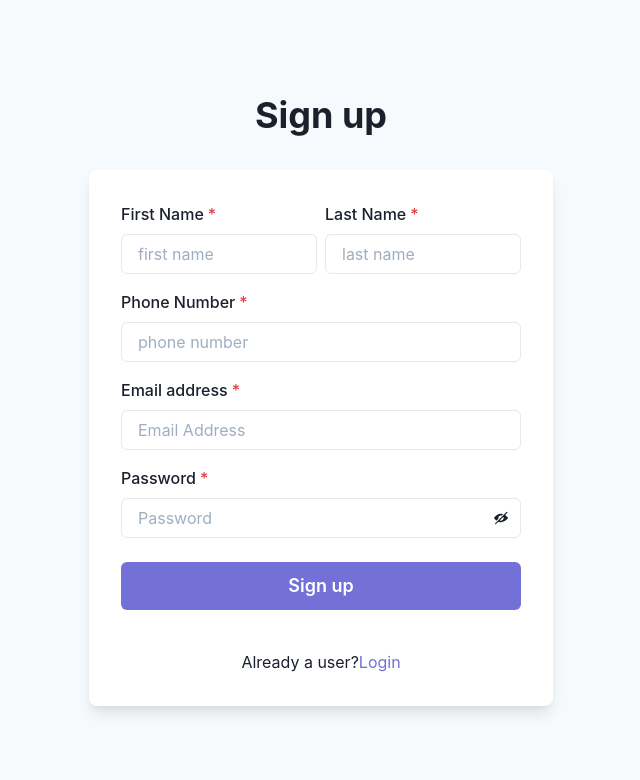
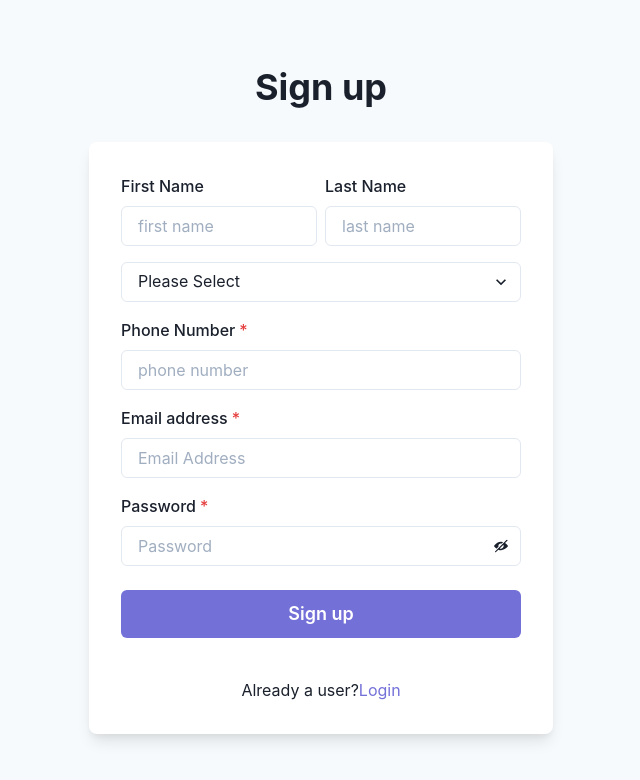
Before and after one commit to subin615/VS-CODE, a React app in the folder web/Ecom-App/: page /registration in a window 1280 px wide. Shown: the top 780 px of the page, without its empty margins (319-959 px from the left). Built offline with nearby package versions, Linux system fonts and the light colour scheme.

Commit message:
regis page

```diff
--- /dev/null
+++ b/web/Ecom-App/src/common/atom/CustomSelect.tsx
@@ -0,0 +1,23 @@
+import { Select } from '@chakra-ui/react';
+import React, { ChangeEvent } from 'react';
+
+interface SelectProps {
+    variant: string,
+    placeholder: string,
+    children: React.DetailedHTMLProps<React.OptionHTMLAttributes<HTMLOptionElement>, HTMLOptionElement>
+    onChange: (event: ChangeEvent<HTMLSelectElement>) => void
+}
+
+const CustomSelect: React.FC<SelectProps> = (props) => (
+    <Select
+        variant={props.variant}
+        placeholder={props.placeholder}
+        onChange={props.onChange}
+        _focus={{
+            boxShadow:
+                '0 0 1px 2px var(--primary-color), 0 1px 1px var(--primary-color)',
+        }}
+    >{props.children}</Select>
+)
+
+export default CustomSelect;
--- a/web/Ecom-App/src/common/atom/CustomFormControl.tsx
+++ b/web/Ecom-App/src/common/molecules/CustomFormControl.tsx
@@ -1,17 +1,19 @@
 import { Box, ComponentWithAs, FormControl, FormLabel, FormLabelProps } from '@chakra-ui/react';
 import React from 'react';
-import CustomInput from './CustomInput';
+import CustomInput from '../atom/CustomInput';
 
 interface FormControlProps {
     id: string,
     children: string,
     type: string,
     placeholder: string,
+    isRequired?: boolean
 }
 
 const CustomFormControl: React.FC<FormControlProps> = (props) => (
     <Box>
-        <FormControl id={props.id} isRequired>
+        <FormControl id={props.id} isRequired={props.isRequired}
+        >
             <FormLabel>{props.children}</FormLabel>
             <CustomInput type={props.type} placeholder={props.placeholder} />
         </FormControl>
--- a/web/Ecom-App/src/pages/Registration/Registration.tsx
+++ b/web/Ecom-App/src/pages/Registration/Registration.tsx
@@ -1,4 +1,4 @@
-import React, { useState } from 'react';
+import React, { useEffect, useState } from 'react';
 import './Registration.css'
 
 import {
@@ -13,15 +13,29 @@ import {
     Heading,
     Text,
     useColorModeValue,
+    Select,
 } from '@chakra-ui/react';
 import { ViewIcon, ViewOffIcon } from '@chakra-ui/icons';
 import CustomInput from '../../common/atom/CustomInput';
 import CustomButton from '../../common/atom/CustomButton';
-import CustomFormControl from '../../common/atom/CustomFormControl';
+import CustomFormControl from '../../common/molecules/CustomFormControl';
 import CustomLink from '../../common/atom/CustomLink';
+import CustomSelect from '../../common/atom/CustomSelect';
 
 const Registration: React.FC = () => {
     const [showPassword, setShowPassword] = useState(false);
+    const [showGST, setShowGST] = useState(false);
+    let selected: string;
+    const hangleSelect = (e: any) => {
+        console.log(e.target.value);
+        selected = e.target.value
+    }
+    // useEffect(() => {
+    //     if(selected === 'industrial') {
+    //         setShowGST(true);
+    //     }
+    // },[selected])
+
     return (
         <Flex
             minH={'100vh'}
@@ -51,10 +65,20 @@ const Registration: React.FC = () => {
                                 Last Name
                             </CustomFormControl>
                         </HStack>
-                        <CustomFormControl id="phone" type='phone' placeholder='phone number'>
+                        <Box>
+                            <CustomSelect onChange={hangleSelect} variant='outline' placeholder='Please Select'>
+                                <option value='personal'>Personal</option>
+                                <option value='industrial'>Industrial</option>
+                            </CustomSelect>
+                            {/* <Select onChange={hangleSelect} variant='outline' placeholder='Please Select'>
+                                <option value='personal'>Personal</option>
+                                <option value='industrial'>Industrial</option>
+                            </Select> */}
+                        </Box>
+                        <CustomFormControl isRequired id="phone" type='phone' placeholder='phone number'>
                             Phone Number
                         </CustomFormControl>
-                        <CustomFormControl id="email" type='email' placeholder='Email Address'>
+                        <CustomFormControl isRequired id="email" type='email' placeholder='Email Address'>
                             Email address
                         </CustomFormControl>
                         <Box>
```
Also changed, not shown: web/Ecom-App/src/routes/index.tsx (+6 -6 lines).
